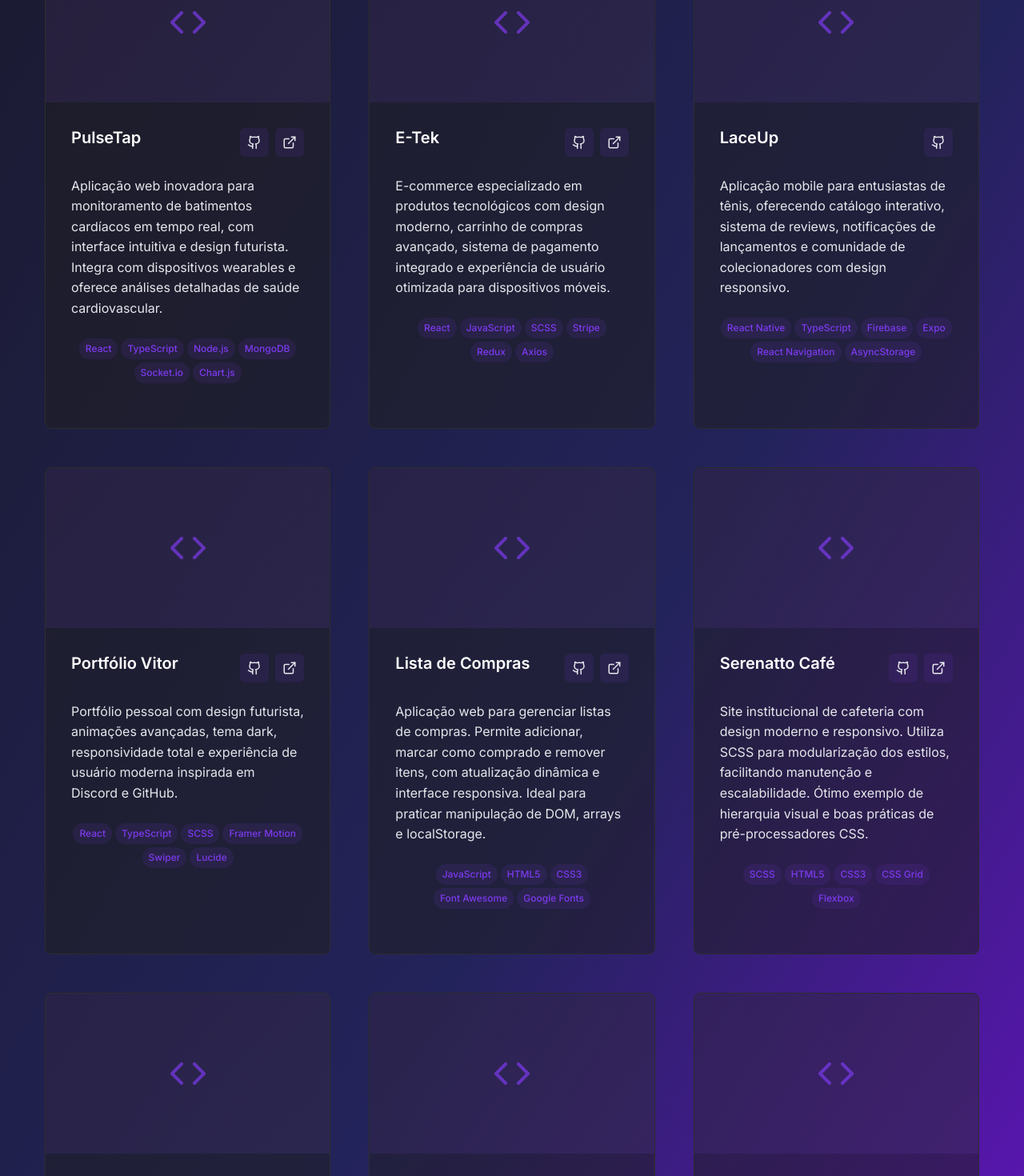
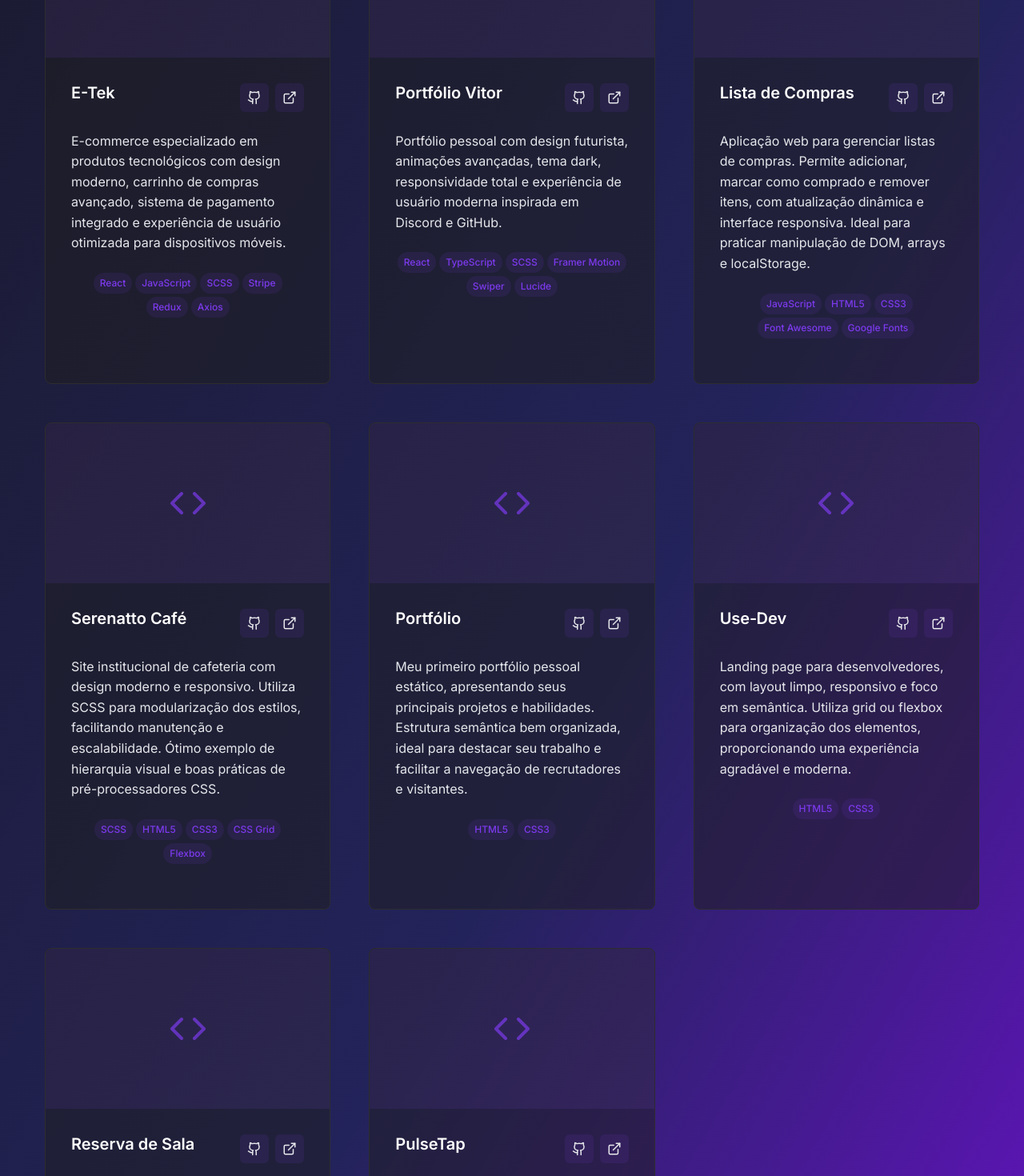
Before and after one commit to VitorMelo1/portfolio-vitor, a React (Vite) app: page /projects in a window 1280 px wide. Shown: the part 900-2370 px from the top of the page at 80% size. Built offline with nearby package versions, Linux system fonts and the light colour scheme.

Commit message:
Primeira Versao do portifolio

```diff
--- a/src/data/projects.ts
+++ b/src/data/projects.ts
@@ -13,19 +13,6 @@ export interface Project {
 }
 
 export const projects: Project[] = [
-  {
-    id: 'pulsetap',
-    title: 'PulseTap',
-    description: 'Aplicação web inovadora para monitoramento de batimentos cardíacos em tempo real, com interface intuitiva e design futurista. Integra com dispositivos wearables e oferece análises detalhadas de saúde cardiovascular.',
-    shortDescription: 'Monitoramento cardíaco em tempo real com IA',
-    image: '/images/projetos/pulsetap.png',
-    technologies: ['React', 'TypeScript', 'Node.js', 'MongoDB', 'Socket.io', 'Chart.js'],
-    githubUrl: 'https://github.com/VitorMelo1/pulsetap',
-    liveUrl: 'https://pulsetap.vercel.app',
-    featured: true,
-    category: 'web',
-    year: 2024
-  },
   // {
     //   id: 'unistage',
     //   title: 'UniStage',
@@ -52,18 +39,18 @@ export const projects: Project[] = [
     category: 'web',
     year: 2023
   },
-  {
-    id: 'laceup',
-    title: 'LaceUp',
-    description: 'Aplicação mobile para entusiastas de tênis, oferecendo catálogo interativo, sistema de reviews, notificações de lançamentos e comunidade de colecionadores com design responsivo.',
-    shortDescription: 'App para colecionadores de tênis',
-    image: '/images/projetos/laceup.png',
-    technologies: ['React Native', 'TypeScript', 'Firebase', 'Expo', 'React Navigation', 'AsyncStorage'],
-    githubUrl: 'https://github.com/VitorMelo1/laceup',
-    featured: true,
-    category: 'mobile',
-    year: 2024
-  },
+  // {
+    //   id: 'laceup',
+    //   title: 'LaceUp',
+    //   description: 'Aplicação mobile para entusiastas de tênis, oferecendo catálogo interativo, sistema de reviews, notificações de lançamentos e comunidade de colecionadores com design responsivo.',
+    //   shortDescription: 'App para colecionadores de tênis',
+    //   image: '/images/projetos/laceup.png',
+    //   technologies: ['React Native', 'TypeScript', 'Firebase', 'Expo', 'React Navigation', 'AsyncStorage'],
+  //   githubUrl: 'https://github.com/VitorMelo1/laceup',
+  //   featured: true,
+  //   category: 'mobile',
+  //   year: 2024
+  // },
   {
     id: 'portfolio-vitor',
     title: 'Portfólio Vitor',
@@ -72,7 +59,7 @@ export const projects: Project[] = [
     image: '/images/projetos/portfolio.png',
     technologies: ['React', 'TypeScript', 'SCSS', 'Framer Motion', 'Swiper', 'Lucide'],
     githubUrl: 'https://github.com/VitorMelo1/portfolio-vitor',
-    liveUrl: 'https://vitor-melo.vercel.app',
+    liveUrl: 'https://portfolio-vitor-wheat.vercel.app/',
     featured: false,
     category: 'web',
     year: 2024
@@ -137,7 +124,7 @@ export const projects: Project[] = [
       image: '/images/projetos/serenatto-cafe.png',
       technologies: ['SCSS', 'HTML5', 'CSS3', 'CSS Grid', 'Flexbox'],
       githubUrl: 'https://github.com/VitorMelo1/serenatto-cafe',
-    liveUrl: 'https://vitormelo1.github.io/serenatto-cafe/',
+      liveUrl: 'https://serenatto-cafe-cl2j.vercel.app/',
       featured: true,
       category: 'web',
       year: 2023
@@ -145,12 +132,12 @@ export const projects: Project[] = [
   {
     id: 'portifolio',
     title: 'Portfólio',
-    description: 'Portfólio pessoal estático, apresentando seus principais projetos e habilidades. Estrutura semântica bem organizada, ideal para destacar seu trabalho e facilitar a navegação de recrutadores e visitantes.',
+    description: 'Meu primeiro portfólio pessoal estático, apresentando seus principais projetos e habilidades. Estrutura semântica bem organizada, ideal para destacar seu trabalho e facilitar a navegação de recrutadores e visitantes.',
     shortDescription: 'Portfólio pessoal estático e organizado.',
     image: '/images/projetos/portifolio.png',
     technologies: ['HTML5', 'CSS3'],
     githubUrl: 'https://github.com/VitorMelo1/portifolio',
-    liveUrl: 'https://vitormelo1.github.io/portifolio/',
+    liveUrl: 'https://portifolio-five-red-56.vercel.app/',
     featured: true,
     category: 'web',
     year: 2023
@@ -163,7 +150,7 @@ export const projects: Project[] = [
     image: '/images/projetos/use-dev.png',
     technologies: ['HTML5', 'CSS3'],
     githubUrl: 'https://github.com/VitorMelo1/use-dev',
-    liveUrl: 'https://vitormelo1.github.io/use-dev/',
+    liveUrl: 'https://vitormelo1.github.io/Use-Dev/',
     featured: true,
     category: 'web',
     year: 2023
@@ -176,7 +163,7 @@ export const projects: Project[] = [
     image: '/images/projetos/reserva-sala.png',
     technologies: ['TypeScript', 'HTML5', 'CSS3'],
     githubUrl: 'https://github.com/VitorMelo1/reserva-sala',
-    liveUrl: 'https://vitormelo1.github.io/reserva-sala/',
+    liveUrl: 'https://reserva-sala-chi.vercel.app',
     featured: true,
     category: 'web',
     year: 2023
@@ -194,6 +181,19 @@ export const projects: Project[] = [
   //   category: 'web',
   //   year: 2023
   // },
+  {
+    id: 'pulsetap',
+    title: 'PulseTap',
+    description: 'Aplicação web inovadora para monitoramento de batimentos cardíacos em tempo real, com interface intuitiva e design futurista. Integra com dispositivos wearables e oferece análises detalhadas de saúde cardiovascular.',
+    shortDescription: 'Monitoramento cardíaco em tempo real com IA',
+    image: '/images/projetos/pulsetap.png',
+    technologies: ['html5', 'CSS3', 'JavaScript','chart.js'],
+    githubUrl: 'https://github.com/VitorMelo1/pulsetap',
+    liveUrl: 'https://pulsetap.vercel.app',
+    featured: true,
+    category: 'web',
+    year: 2024
+  },
 ];
 
 export const featuredProjects = projects.filter(project => project.featured);
```
Lines whose indentation alone changed are shown as unchanged.
